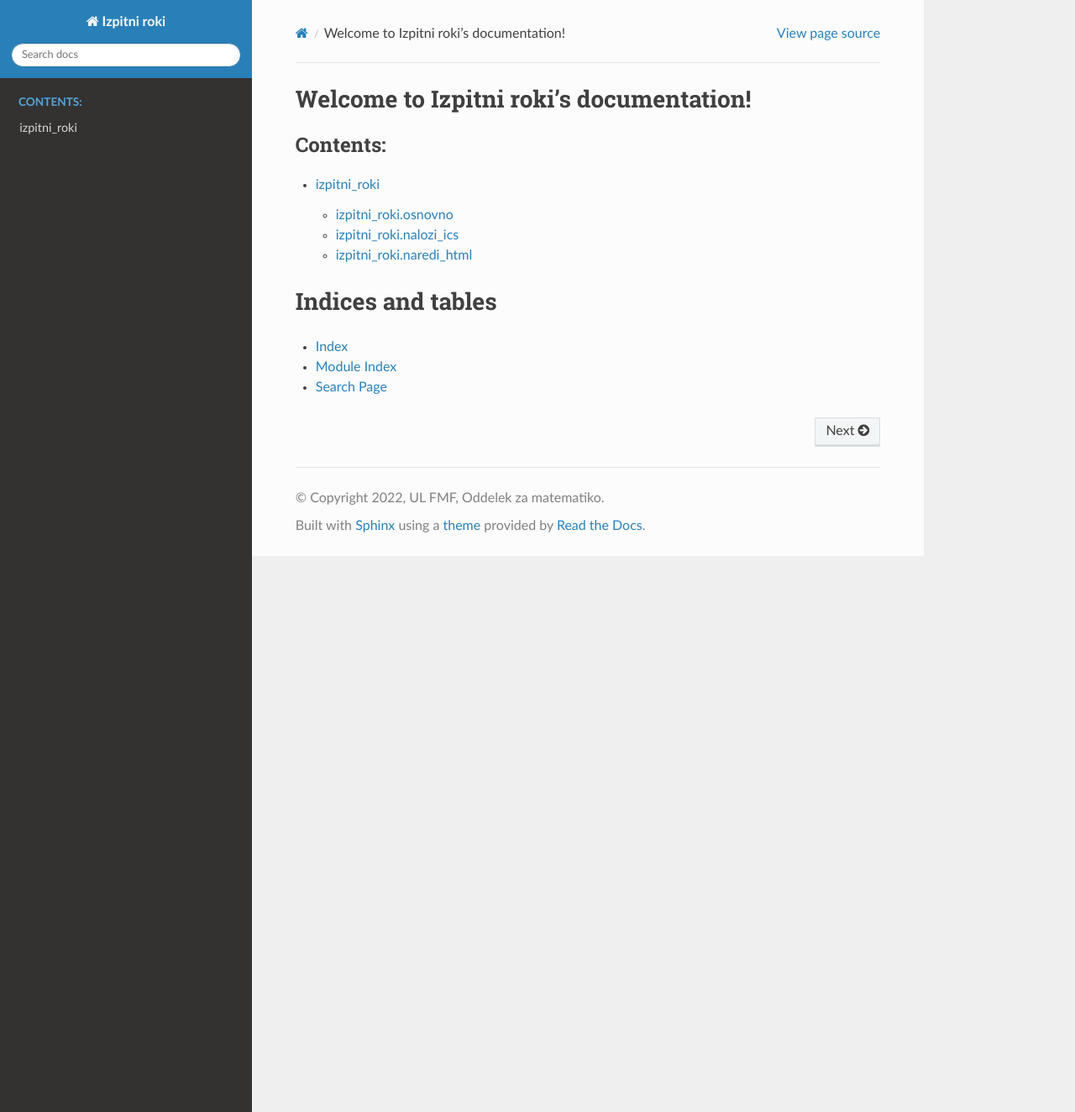
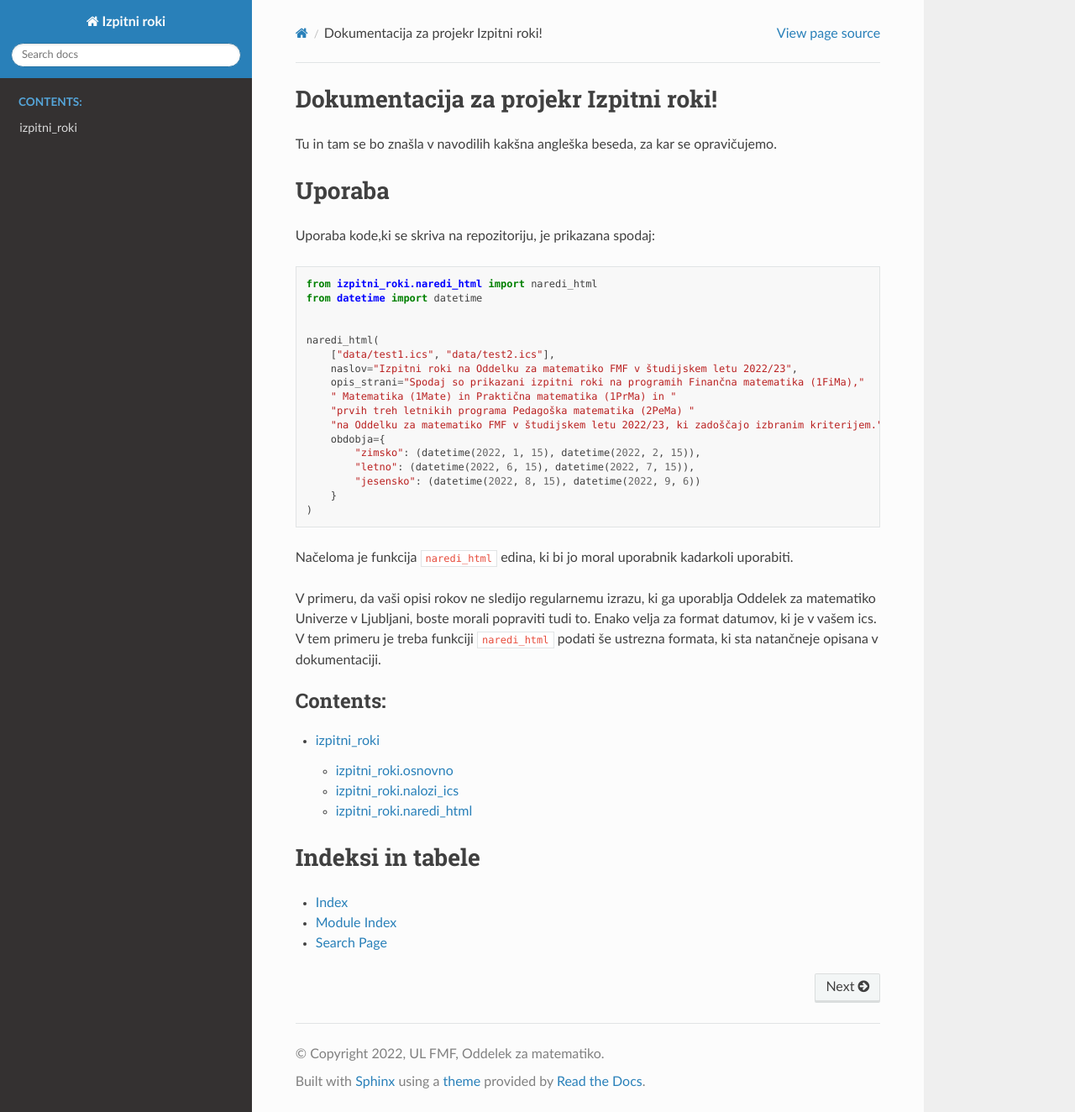
Before and after one commit to ul-fmf/izpitni-roki, a Sphinx documentation site: the page built from docs/index.rst, in a window 1280 px wide and 1324 px high. Shown: the whole window at 84% size. Built offline with Sphinx 7.4.7 and the Read the Docs theme 2.0.0, drawn with Linux system fonts in a browser that asks for light colours.

Commit message:
veeč dokumentacije

```diff
--- a/docs/index.rst
+++ b/docs/index.rst
@@ -3,8 +3,43 @@
    You can adapt this file completely to your liking, but it should at least
    contain the root `toctree` directive.
 
-Welcome to Izpitni roki's documentation!
-========================================
+Dokumentacija za projekr Izpitni roki!
+======================================
+
+Tu in tam se bo znašla v navodilih kakšna angleška beseda,
+za kar se opravičujemo.
+
+Uporaba
+=======
+
+Uporaba kode,ki se skriva na repozitoriju, je prikazana spodaj::
+
+   from izpitni_roki.naredi_html import naredi_html
+   from datetime import datetime
+
+
+   naredi_html(
+       ["data/test1.ics", "data/test2.ics"],
+       naslov="Izpitni roki na Oddelku za matematiko FMF v študijskem letu 2022/23",
+       opis_strani="Spodaj so prikazani izpitni roki na programih Finančna matematika (1FiMa),"
+       " Matematika (1Mate) in Praktična matematika (1PrMa) in "
+       "prvih treh letnikih programa Pedagoška matematika (2PeMa) "
+       "na Oddelku za matematiko FMF v študijskem letu 2022/23, ki zadoščajo izbranim kriterijem.",
+       obdobja={
+           "zimsko": (datetime(2022, 1, 15), datetime(2022, 2, 15)),
+           "letno": (datetime(2022, 6, 15), datetime(2022, 7, 15)),
+           "jesensko": (datetime(2022, 8, 15), datetime(2022, 9, 6))
+       }
+   )
+
+Načeloma je funkcija ``naredi_html`` edina, ki bi jo moral uporabnik
+kadarkoli uporabiti.
+
+V primeru, da vaši opisi rokov ne sledijo regularnemu izrazu, ki ga
+uporablja Oddelek za matematiko Univerze v Ljubljani, boste morali popraviti
+tudi to. Enako velja za format datumov, ki je v vašem ics.
+V tem primeru je treba funkciji ``naredi_html`` podati še ustrezna formata,
+ki sta natančneje opisana v dokumentaciji.
 
 .. toctree::
    :maxdepth: 2
@@ -12,8 +47,8 @@ Welcome to Izpitni roki's documentation!
 
    izpitni_roki
 
-Indices and tables
-==================
+Indeksi in tabele
+=================
 
 * :ref:`genindex`
 * :ref:`modindex`
--- a/glavno.py
+++ b/glavno.py
@@ -13,7 +13,7 @@ naredi_html(
         "zimsko": (datetime(2022, 1, 15), datetime(2022, 2, 15)),
         "letno": (datetime(2022, 6, 15), datetime(2022, 7, 15)),
         "jesensko": (datetime(2022, 8, 15), datetime(2022, 9, 6))
-    }
-
-
+    },
+    oblika_summary=None,
+    oblika_datum=None
 )
```
Also changed, not shown: 3 other files.
